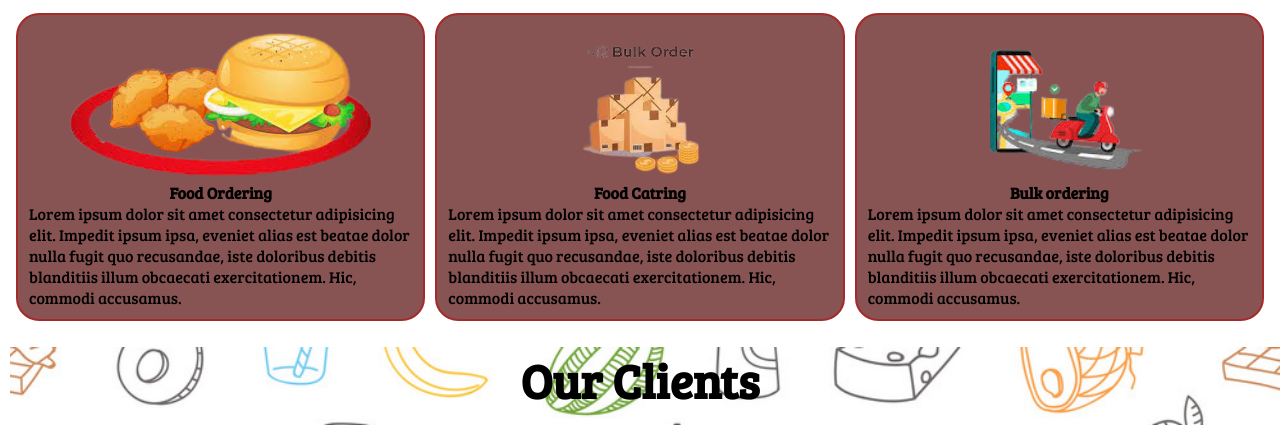
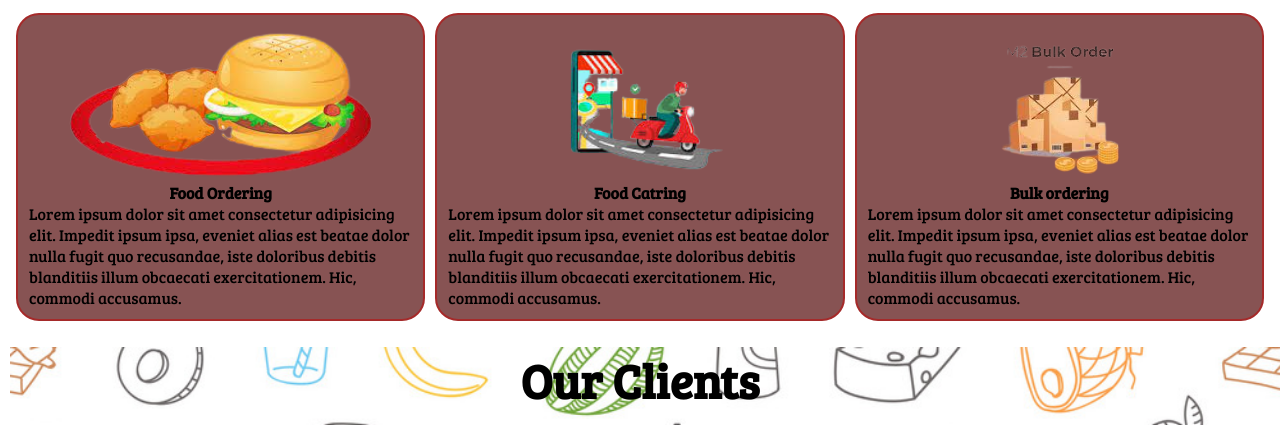
Before and after one commit to LoveleshSingh24/LoveleshFoodDeliverySiteUsingHTMC-CSS, a plain HTML site: page index.html in a window 1280 px wide. Shown: the part 675-1100 px from the top of the page. Drawn offline with Linux system fonts and the light colour scheme.

Commit message:
added image

```diff
--- a/index.html
+++ b/index.html
@@ -11,7 +11,7 @@
     <link href="https://fonts.googleapis.com/css2?family=Bree+Serif&display=swap" rel="stylesheet">
     <link rel="stylesheet" href="color.css" type="text/css">
 
-
+    <link rel="stylesheet" media="screen and(max-width:950px)" href="phone.css">
 
 </head>
 
@@ -58,7 +58,7 @@
                     commodi accusamus.</p>
             </div>
             <div class="box">
-                <img src="/images/bulkoder-removebg-preview.png" alt="food images">
+                <img src="images/deilivary-removebg-preview.png" alt="food images">
                 <h2 class="h-secondary center">Food Catring</h2>
                 <p class="text-center">Lorem ipsum dolor sit amet consectetur adipisicing elit. Impedit ipsum ipsa,
                     eveniet alias est beatae
@@ -67,7 +67,7 @@
                     commodi accusamus.</p>
             </div>
             <div class="box">
-                <img src="images/deilivary-removebg-preview.png" alt="food images">
+                <img src="images/bulkoder-removebg-preview.png" alt="food images">
                 <h2 class="h-secondary center">Bulk ordering</h2>
                 <p class="text-center">Lorem ipsum dolor sit amet consectetur adipisicing elit. Impedit ipsum ipsa,
                     eveniet alias est beatae
```
